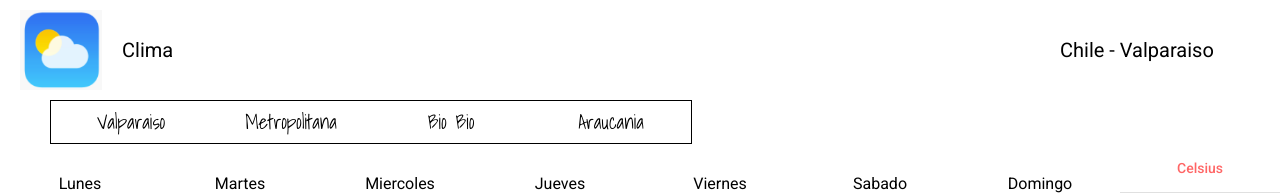
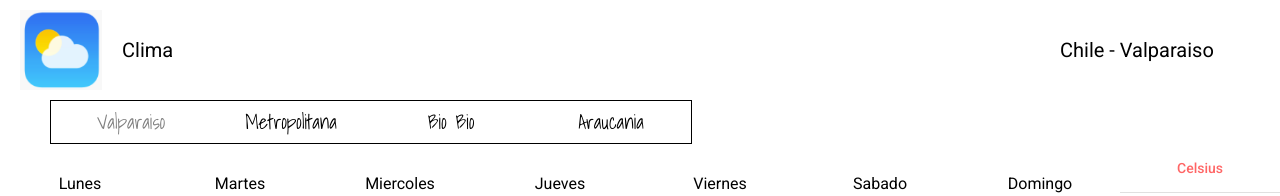
Before and after one commit to DanRepositories/IngWeb-QuizFrontEnd, an Angular app in the folder Wheather-app/: page / in a window 1280 px wide. Shown: the top 196 px of the page. Built offline with nearby package versions, Linux system fonts and the light colour scheme.

Commit message:
Se termina de arreglar un estilo

```diff
--- a/Wheather-app/src/app/components/header/header.component.html
+++ b/Wheather-app/src/app/components/header/header.component.html
@@ -9,6 +9,7 @@
     *ngFor="let name of namesRegions; index as i"
     (click)="selectRegion(name, i)"
     class="menu-option"
+    [class.selected-option]="selectedRegion == name"
   >
     {{ name }}
   </span>
--- a/Wheather-app/src/app/components/header/header.component.scss
+++ b/Wheather-app/src/app/components/header/header.component.scss
@@ -40,4 +40,8 @@
     font-family: 'Shadows Into Light', cursive;
     font-size: 20px;
   }
+
+  .selected-option {
+    color: gray;
+  }
 }
```
